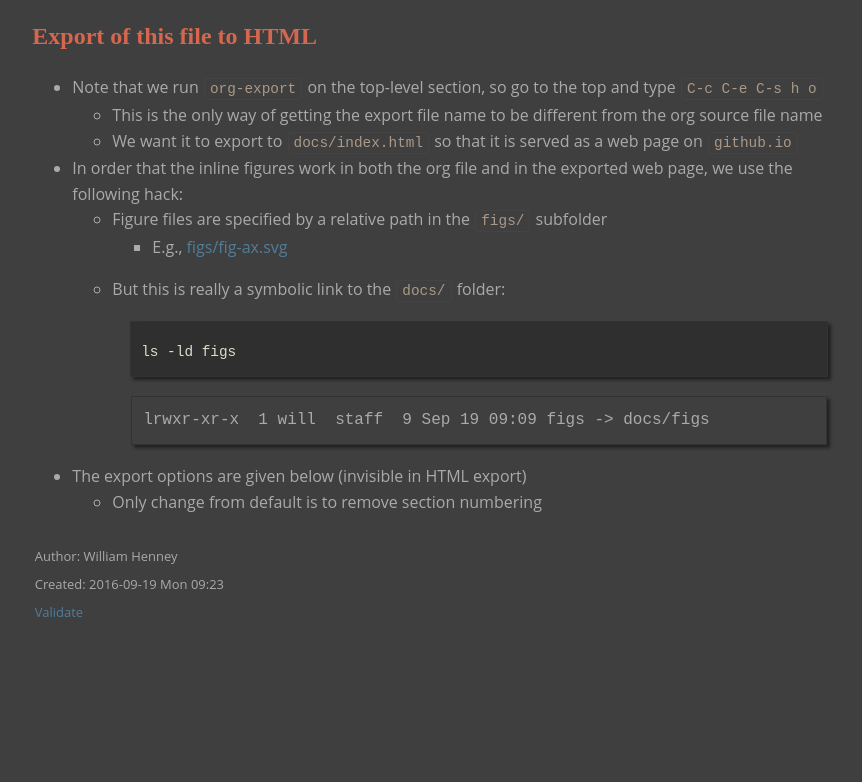
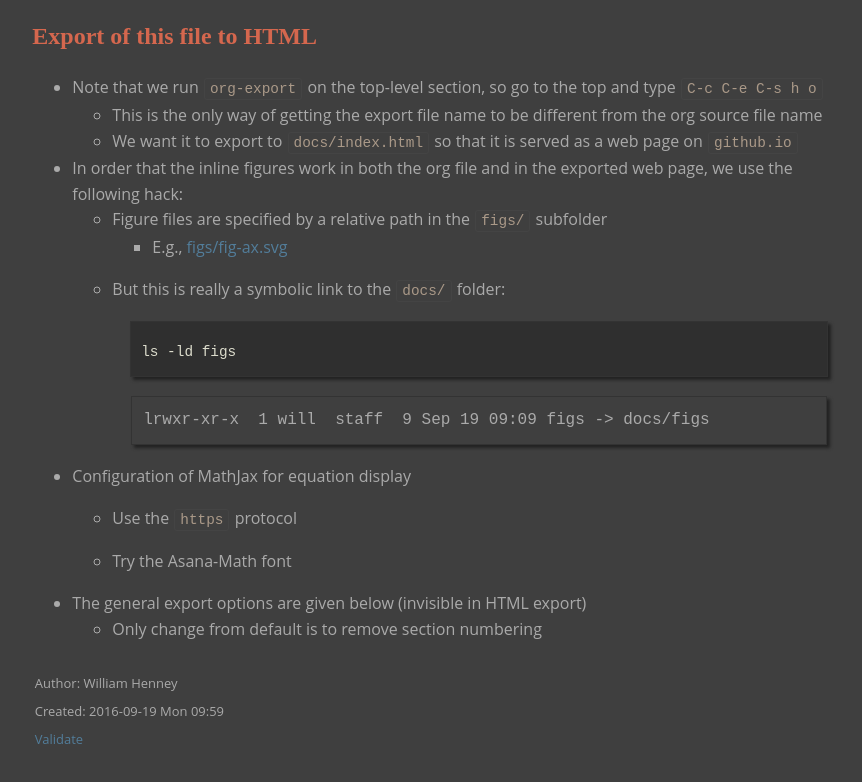
Before and after one commit to will-henney/jupyter-org-integration, a plain HTML site: page docs/index.html in a window 1280 px wide. Shown: the part 3781-4563 px from the top of the page, without its empty margins (201-1063 px from the left). Before the commit the page ends 4436 px from the top, so only its background shows below. Drawn offline with nearby package versions, Linux system fonts and the light colour scheme; some packages are replaced by stand-ins of ours.

Commit message:
Try to use https for the MathJax cdn acess
Hopefully, this will make github.io happier about the cross-site script
loading.

```diff
--- a/docs/index.html
+++ b/docs/index.html
@@ -3,7 +3,7 @@
 "http://www.w3.org/TR/xhtml1/DTD/xhtml1-strict.dtd">
 <html xmlns="http://www.w3.org/1999/xhtml" lang="en" xml:lang="en">
 <head>
-<!-- 2016-09-19 Mon 09:23 -->
+<!-- 2016-09-19 Mon 09:59 -->
 <meta  http-equiv="Content-Type" content="text/html;charset=utf-8" />
 <meta  name="viewport" content="width=device-width, initial-scale=1" />
 <title>Test of integrating jupyter with emacs org-mode</title>
@@ -431,11 +431,11 @@ for the JavaScript code in this tag.
 
         "HTML-CSS": { scale: 100,
                         linebreaks: { automatic: "false" },
-                        webFont: "TeX"
+                        webFont: "Neo-Euler"
                        },
         SVG: {scale: 100,
               linebreaks: { automatic: "false" },
-              font: "TeX"},
+              font: "Neo-Euler"},
         NativeMML: {scale: 100},
         TeX: { equationNumbers: {autoNumber: "AMS"},
                MultLineWidth: "85%",
@@ -445,7 +445,7 @@ for the JavaScript code in this tag.
 });
 </script>
 <script type="text/javascript"
-        src="http://cdn.mathjax.org/mathjax/latest/MathJax.js?config=TeX-AMS_HTML"></script>
+        src="https://cdn.mathjax.org/mathjax/latest/MathJax.js?config=TeX-AMS_HTML"></script>
 </head>
 <body>
 <div id="content">
@@ -654,7 +654,16 @@ But this is really a symbolic link to the <code>docs/</code> folder:
 lrwxr-xr-x  1 will  staff  9 Sep 19 09:09 figs -&gt; docs/figs
 </pre></li>
 </ul></li>
-<li>The export options are given below (invisible in HTML export)
+<li>Configuration of MathJax for equation display
+<ul class="org-ul">
+<li><p>
+Use the <code>https</code> protocol
+</p></li>
+<li><p>
+Try the Asana-Math font
+</p></li>
+</ul></li>
+<li>The general export options are given below (invisible in HTML export)
 <ul class="org-ul">
 <li>Only change from default is to remove section numbering</li>
 </ul></li>
@@ -664,7 +673,7 @@ lrwxr-xr-x  1 will  staff  9 Sep 19 09:09 figs -&gt; docs/figs
 </div>
 <div id="postamble" class="status">
 <p class="author">Author: William Henney</p>
-<p class="date">Created: 2016-09-19 Mon 09:23</p>
+<p class="date">Created: 2016-09-19 Mon 09:59</p>
 <p class="validation"><a href="http://validator.w3.org/check?uri=referer">Validate</a></p>
 </div>
 </body>
```
Also changed, not shown: 1 other file.
